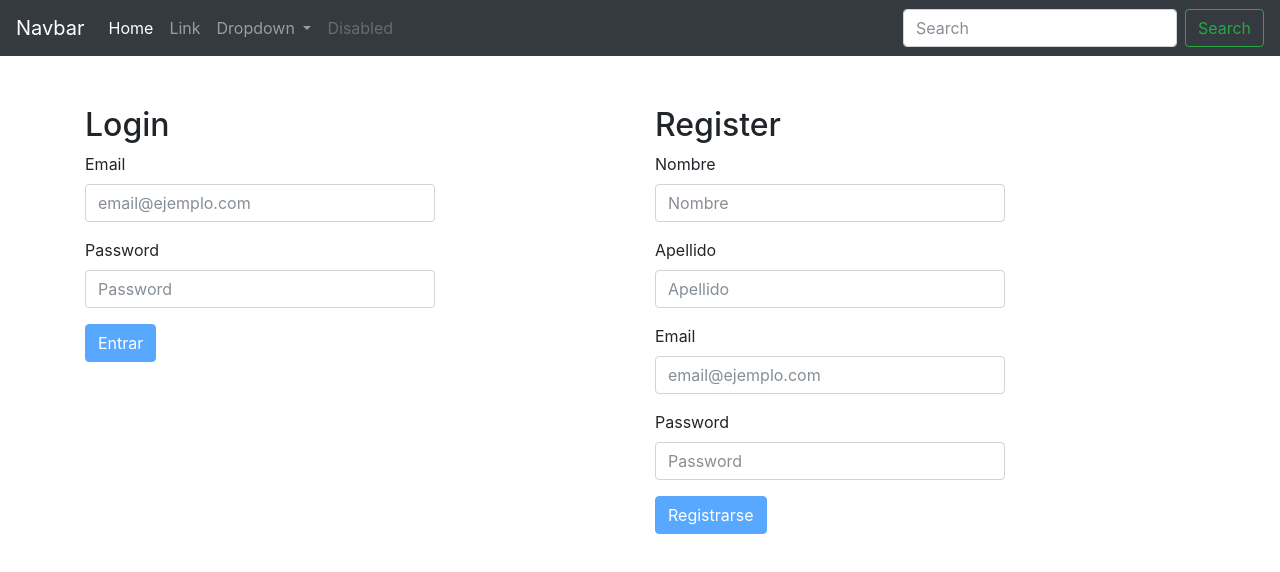
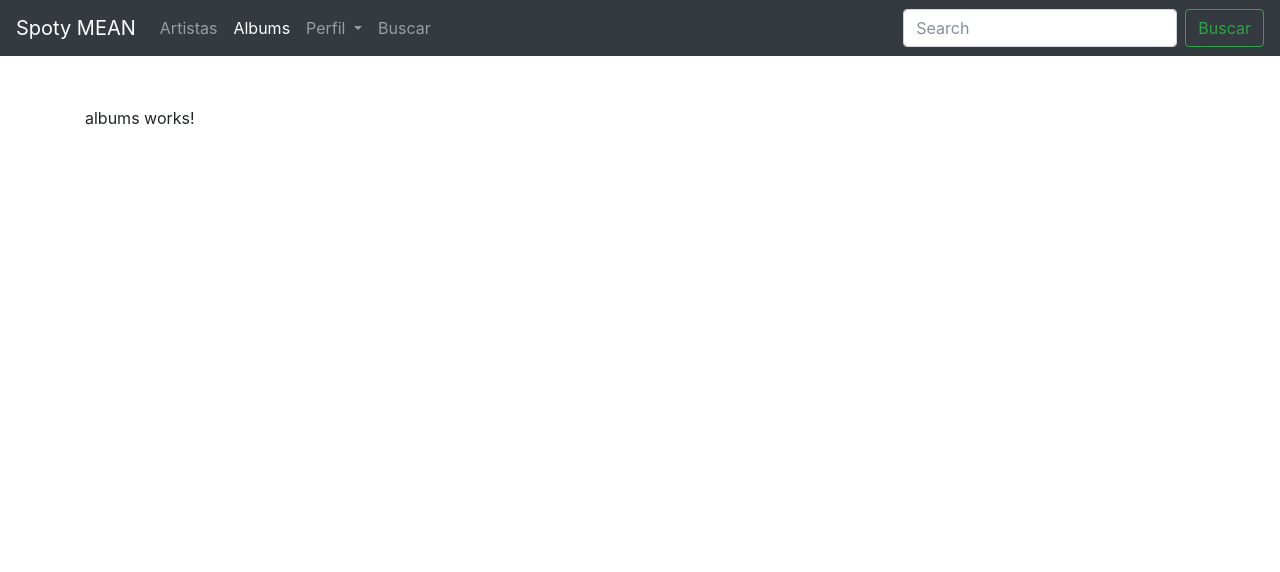
Before and after one commit to ernestoaguaysol/curso_mean2client, an Angular app: page /albums in a window 1280 px wide. Before the commit this address led to /login-register. Shown: the top 572 px of the page. Built offline with nearby package versions, Linux system fonts and the light colour scheme.

Commit message:
routerLinkActive routerLink

```diff
--- /dev/null
+++ b/src/app/components/albums/albums.component.html
@@ -0,0 +1,3 @@
+<p>
+  albums works!
+</p>
--- /dev/null
+++ b/src/app/components/albums/albums.component.ts
@@ -0,0 +1,15 @@
+import { Component, OnInit } from '@angular/core';
+
+@Component({
+  selector: 'app-albums',
+  templateUrl: './albums.component.html',
+  styles: []
+})
+export class AlbumsComponent implements OnInit {
+
+  constructor() { }
+
+  ngOnInit() {
+  }
+
+}
--- /dev/null
+++ b/src/app/components/artistas/artistas.component.html
@@ -0,0 +1,3 @@
+<p>
+  artistas works!
+</p>
--- /dev/null
+++ b/src/app/components/artistas/artistas.component.ts
@@ -0,0 +1,15 @@
+import { Component, OnInit } from '@angular/core';
+
+@Component({
+  selector: 'app-artistas',
+  templateUrl: './artistas.component.html',
+  styles: []
+})
+export class ArtistasComponent implements OnInit {
+
+  constructor() { }
+
+  ngOnInit() {
+  }
+
+}
--- /dev/null
+++ b/src/app/components/buscar/buscar.component.html
@@ -0,0 +1,3 @@
+<p>
+  buscar works!
+</p>
--- /dev/null
+++ b/src/app/components/buscar/buscar.component.ts
@@ -0,0 +1,15 @@
+import { Component, OnInit } from '@angular/core';
+
+@Component({
+  selector: 'app-buscar',
+  templateUrl: './buscar.component.html',
+  styles: []
+})
+export class BuscarComponent implements OnInit {
+
+  constructor() { }
+
+  ngOnInit() {
+  }
+
+}
--- a/src/app/components/navbar/navbar.component.html
+++ b/src/app/components/navbar/navbar.component.html
@@ -1,35 +1,33 @@
 <nav class="navbar navbar-expand-lg navbar-dark bg-dark">
-  <a class="navbar-brand" href="#">Navbar</a>
+  <a class="navbar-brand" [routerLink]="['/artistas']" routerLinkActive="router-link-active" >Spoty MEAN</a>
   <button class="navbar-toggler" type="button" data-toggle="collapse" data-target="#navbarSupportedContent" aria-controls="navbarSupportedContent" aria-expanded="false" aria-label="Toggle navigation">
     <span class="navbar-toggler-icon"></span>
   </button>
 
   <div class="collapse navbar-collapse" id="navbarSupportedContent">
     <ul class="navbar-nav mr-auto">
-      <li class="nav-item active">
-        <a class="nav-link" href="#">Home <span class="sr-only">(current)</span></a>
+      <li class="nav-item" routerLinkActive="active">
+        <a class="nav-link" [routerLink]="['/artistas']">Artistas <span class="sr-only">(current)</span></a>
       </li>
-      <li class="nav-item">
-        <a class="nav-link" href="#">Link</a>
+      <li class="nav-item" routerLinkActive="active">
+        <a class="nav-link" [routerLink]="['/albums']">Albums</a>
       </li>
-      <li class="nav-item dropdown">
-        <a class="nav-link dropdown-toggle" href="#" id="navbarDropdown" role="button" data-toggle="dropdown" aria-haspopup="true" aria-expanded="false">
-          Dropdown
+      <li class="nav-item dropdown" routerLinkActive="active">
+        <a class="nav-link dropdown-toggle" id="navbarDropdown" role="button" data-toggle="dropdown" aria-haspopup="true" aria-expanded="false">
+          Perfil
         </a>
         <div class="dropdown-menu" aria-labelledby="navbarDropdown">
-          <a class="dropdown-item" href="#">Action</a>
-          <a class="dropdown-item" href="#">Another action</a>
-          <div class="dropdown-divider"></div>
-          <a class="dropdown-item" href="#">Something else here</a>
+          <a class="dropdown-item" [routerLink]="['/perfil']">Mi Perfil</a>
+          <a class="dropdown-item" [routerLink]="['/user-edit']">Editar Perfil</a>
         </div>
       </li>
-      <li class="nav-item">
-        <a class="nav-link disabled" href="#">Disabled</a>
+      <li class="nav-item" routerLinkActive="active">
+        <a class="nav-link" [routerLink]="['/buscar']">Buscar</a>
       </li>
     </ul>
     <form class="form-inline my-2 my-lg-0">
       <input class="form-control mr-sm-2" type="search" placeholder="Search" aria-label="Search">
-      <button class="btn btn-outline-success my-2 my-sm-0" type="submit">Search</button>
+      <button class="btn btn-outline-success my-2 my-sm-0" type="submit">Buscar</button>
     </form>
   </div>
 </nav>
--- /dev/null
+++ b/src/app/components/perfil/perfil.component.html
@@ -0,0 +1,3 @@
+<p>
+  perfil works!
+</p>
--- /dev/null
+++ b/src/app/components/perfil/perfil.component.ts
@@ -0,0 +1,15 @@
+import { Component, OnInit } from '@angular/core';
+
+@Component({
+  selector: 'app-perfil',
+  templateUrl: './perfil.component.html',
+  styles: []
+})
+export class PerfilComponent implements OnInit {
+
+  constructor() { }
+
+  ngOnInit() {
+  }
+
+}
```
Also changed, not shown: src/app/app.module.ts (+9 -1 lines), src/app/app.routes.ts (+8 -0 lines).
